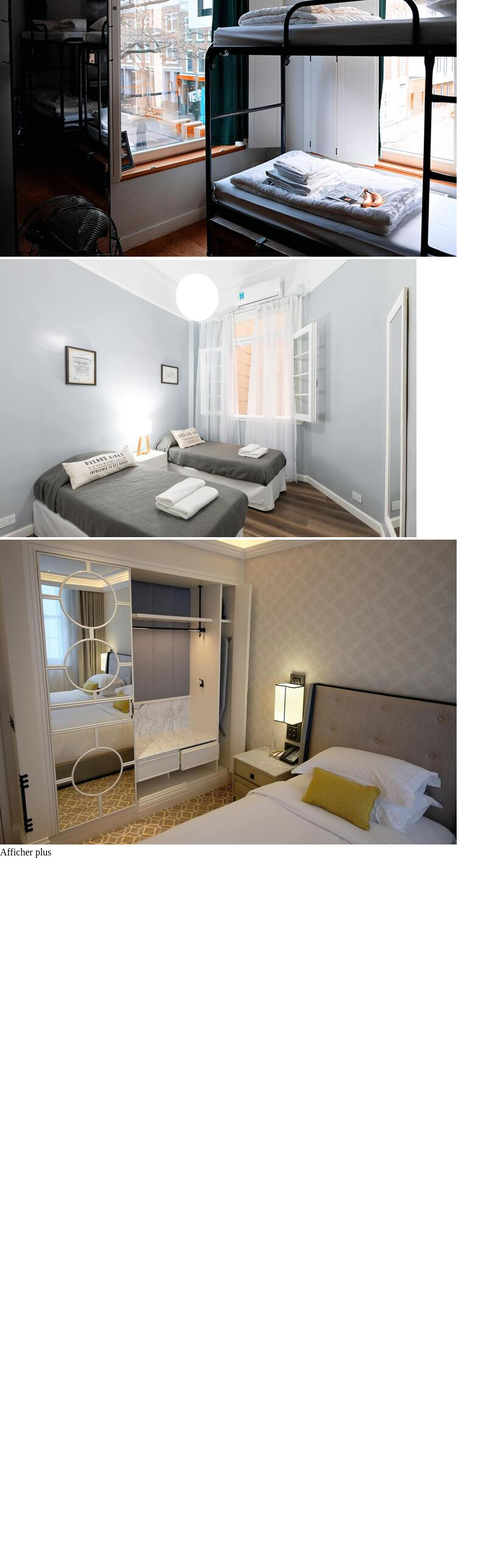
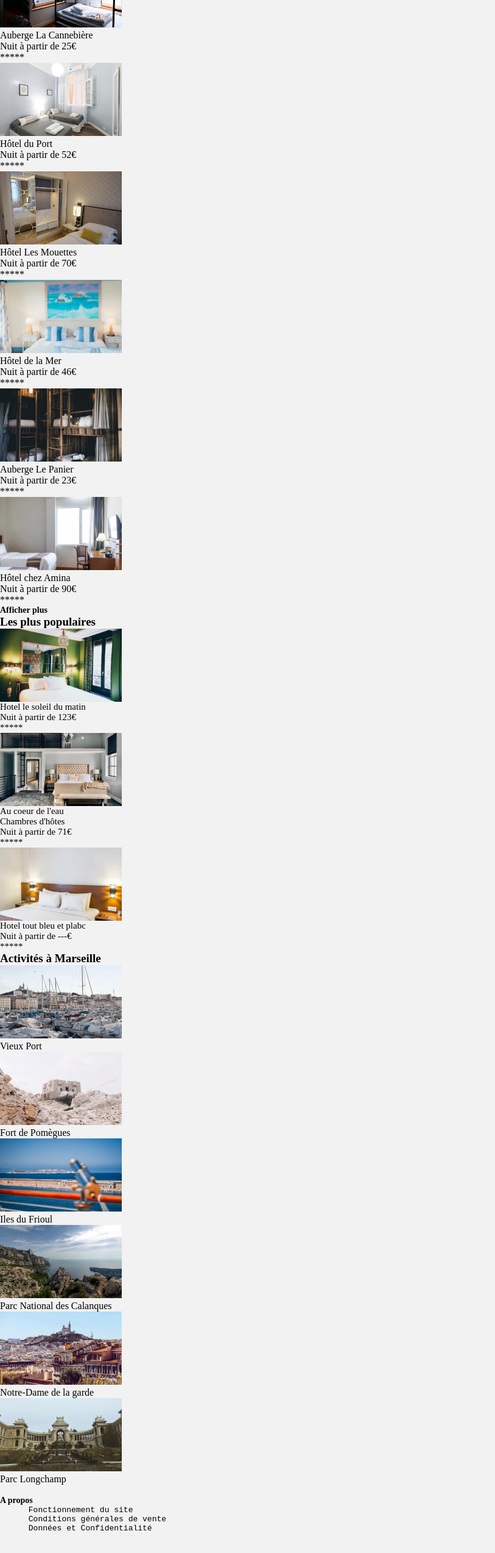
Before and after one commit to pweb1968/PascalBernard_2_08072021, a plain HTML site: page index.html in a window 1280 px wide. Shown: the part 240-2787 px from the top of the page at 61% size, without its empty margins (0-813 px from the left). Before the commit the page ends 1647 px from the top, so only its background shows below. Drawn offline with Linux system fonts and the light colour scheme.

Commit message:
change index.html

```diff
--- a/index.html
+++ b/index.html
@@ -1,10 +1,12 @@
 <!DOCTYPE html>
 <html>
   <head>
-
     <meta charset="utf-8" />
-    <script src="https://kit.fontawesome.com/292d8dad2b.js" crossorigin="anonymous"></script>
-    <link rel="stylesheet" type="text/css" href="style.css" />
+    <script
+      src="https://kit.fontawesome.com/292d8dad2b.js"
+      crossorigin="anonymous"
+    ></script>
+    <link rel="stylesheet" href="style.css" />
     <title>Reservia</title>
   </head>
   <body>
@@ -14,34 +16,167 @@
           <div id="logo">
             <p>
               <img src="./images/logo/Reservia.svg" />
+              <br>
+              <br>
+<a href="Hébergements"></a>
+<a href="activités"></a>
+<a href="s'inscrire"></a>
             </p>
           </div>
         </div>
               </header>
       <section>
-        <p>Trouvez votre hébergement</p>
+        <h1>Trouvez votre hébergement de rêve</h1>
         <p>En plein centre ville ou en pleine nature</p>
         <i class="fas fa-dog"></i>
+        <p>animaux autorisés</p>
       </section>
       <section>
         <h1>Hébergements à Marseille</h1>
+        <div id="conteneur">
+          <article class="children1">
                      <img
-              src="./images/hebergements/4_small/marcus-loke-WQJvWU_HZFo-unsplash.jpg"
+            class="images"
+            src="./images/hebergements/2_large/marcus-loke-WQJvWU_HZFo-unsplash.jpg"
           />
-          </p>
-          <p>
+          <p>Auberge La Cannebière</p>
+          <p>Nuit à partir de 25€</p>
+          <p>*****</p>
+
+          </article>
+          <div class="children2">
                  <img
-              src="./images/hebergements/4_small/fred-kleber-gTbaxaVLvsg-unsplash.jpg"
+            class="images"
+            src="./images/hebergements/2_large/fred-kleber-gTbaxaVLvsg-unsplash.jpg"
           />
-          </p>
-          <p>
+          <p>Hôtel du Port</p>
+          <p>Nuit à partir de 52€</p>
+          <p>*****</p>
+          </div>
+                      <div class="children3">
                   <img
-              src="./images/hebergements/4_small/reisetopia-B8WIgxA_PFU-unsplash.jpg"
+            class="images"
+            src="./images/hebergements/2_large/reisetopia-B8WIgxA_PFU-unsplash.jpg"
           />
-          </p>
-          <p>Afficher plus</p>
+          <p>Hôtel Les Mouettes</p>
+          <p>Nuit à partir de 70€</p>
+          <p>*****</p>
+        </div>
+                <div class="children4">
+                 <img
+            class="images"
+            src="./images/hebergements/2_large/annie-spratt-Eg1qcIitAuA-unsplash.jpg"
+          />
+          <p>Hôtel de la Mer</p>
+          <p>Nuit à partir de 46€</p>
+          <p>*****</p>
+          </div>
+                <div class="children5">
+                   <img
+            class="images"
+            src="./images/hebergements/2_large/nicate-lee-kT-ZyaiwBe0-unsplash.jpg"
+          />
+          <p>Auberge Le Panier</p>
+          <p>Nuit à partir de 23€</p>
+          <p>*****</p>
+                 </div>
+                      <div class="children6">
+          <img
+          class="images"
+          src="./images/hebergements/2_large/febrian-zakaria-M6S1WvfW68A-unsplash.jpg"
+        />
+        <p>Hôtel chez Amina</p>
+        <p>Nuit à partir de 90€</p>
+        <p>*****</p>
+       </div>
         </div>
           </section>
-    </div>
+        <h2>Afficher plus</h2>
+        <aside>
+          <h1>Les plus populaires</h1>
+          <img
+            class="images"
+            src="./images/hebergements/3_medium/emile-guillemot-Bj_rcSC5XfE-unsplash.jpg"
+          />
+          <p>Hotel le soleil du matin</p>
+          <p>Nuit à partir de 123€</p>
+          <p>*****</p>
+          <img
+          class="images"
+          src="./images/hebergements/3_medium/aw-creative-VGs8z60yT2c-unsplash.jpg"
+        />
+        <p>Au coeur de l'eau</p>
+        <p>Chambres d'hôtes</p>
+        <p>Nuit à partir de 71€</p>
+        <p>*****</p>
+          <img
+            class="images"
+            src="./images/hebergements/3_medium/febrian-zakaria-sjvU0THccQA-unsplash.jpg"
+          />
+          <p>Hotel tout bleu et plabc</p>
+          <p>Nuit à partir de ---€</p>
+          <p>*****</p>
+
+        </aside>
+        <section>
+      <h1>Activités à Marseille</h1>
+             <img
+          class="images"
+          src="./images/activites/2_large/reno-laithienne-QUgJhdY5Fyk-unsplash.jpg"
+        />
+        <p>Vieux Port</p>
+        <img
+          class="images"
+          src="./images/activites/2_large/paul-hermann-QFTrLdQIRhI-unsplash.jpg"
+        />
+        <p>Fort de Pomègues</p>
+        <img
+          class="images"
+          src="./images/activites/2_large/kevin-hikari-rV_Qd1l-VXg-unsplash.jpg"
+        />
+        <p>Iles du Frioul</p>
+        <img
+          class="images"
+          src="./images/activites/2_large/kilyan-sockalingum-NR8-cBCN3aI-unsplash.jpg"
+        />
+        <p>Parc National des Calanques</p>
+        <img
+          class="images"
+          src="./images/activites/2_large/florian-wehde-xW9e8gdotxI-unsplash.jpg"
+        />
+        <p>Notre-Dame de la garde</p>
+        <img
+          class="images"
+          src="./images/activites/2_large/lena-paulin-wH2-EJoDcV0-unsplash.jpg"
+        />
+        <p>Parc Longchamp</p>
+          </section>
+    <front>
+      <br>
+     <box>
+        <h2>A propos</h2>
+      <pre>
+      Fonctionnement du site
+      Conditions générales de vente
+      Données et Confidentialité
+    </pre>
+  </box>
+      <br>
+      <box>
+              <h2>Nos Hébergements</h2>
+      <pre>
+      Charte Qualité
+      Soumettre votre Hôtel
+      </pre>
+    </box>
+      <br>
+      <box>
+      <h2>Assistance</h2>
+      <pre>
+      Centre d'aide
+      Nous contacter
+    </pre>
+  </box>
+    </front>
   </body>
 </html>
--- a/style.css
+++ b/style.css
@@ -2,16 +2,75 @@
   margin: 0;
   padding: 0;
 }
+body {
+  margin: 0;
+  padding: 0;
+  background-color: #f2f2f2;
+   font-family: "Releway";
+}
 h1 {
-  font-size: 50px;
+  font-family: "Releway";
+  font-size: 19px;
+}
+h2 {
+  text-align: left;
+  font-size: 14px;
 }
 p + h1 {
-  font-family: "Awesome", Arial, Helvetica, sans-serif;
- }
+  position: left;
+  justify-content: center;
+  font-family: "Releway, Arial, Helvetica, sans-serif";
+  text-align: justify;
+}
 .images {
-  width: 50;
-  height: 50;
+  object-fit: cover;
+  border: top;
+  background-color: white;
+  width: 200px;
+  height: 120px;
 }
 .conteneur {
   display: flex;
+  background-color: #f2f2f2;
+  flex-wrap: wrap;
+  flex-direction: row;
+  font-size: 15px;
+  justify-content: center;
+  align-content: center;
+  text-align: justify;
+}
+aside {
+  display: flex;
+  background-color: #f2f2f2;
+  flex-direction: column;
+  font-size: 15px;
+  position: right;
+  text-align: justify;
+}
+
+.section {
+  display: flex;
+  background-color: #f2f2f2;
+  flex-wrap: wrap;
+  flex-direction: row;
   }
+.pre {
+  display: flex;
+  text-align: center;
+}
+.images-container  {
+  display: flex;
+  text-align: center;
+  }
+.front  {
+  display: flex;
+  background-color: lightslategray;
+}
+.box  {
+  border-top: none;
+  display: flex;
+}
+.div  {
+  display: flex;
+  align-items: center;
+}
```
Also changed, not shown: emile-guillemot-Bj_rcSC5XfE-unsplash.jpg (renamed from images/hebergements/4_small/emile-guillemot-Bj_rcSC5XfE-unsplash.jpg). Lines whose indentation alone changed are shown as unchanged.
